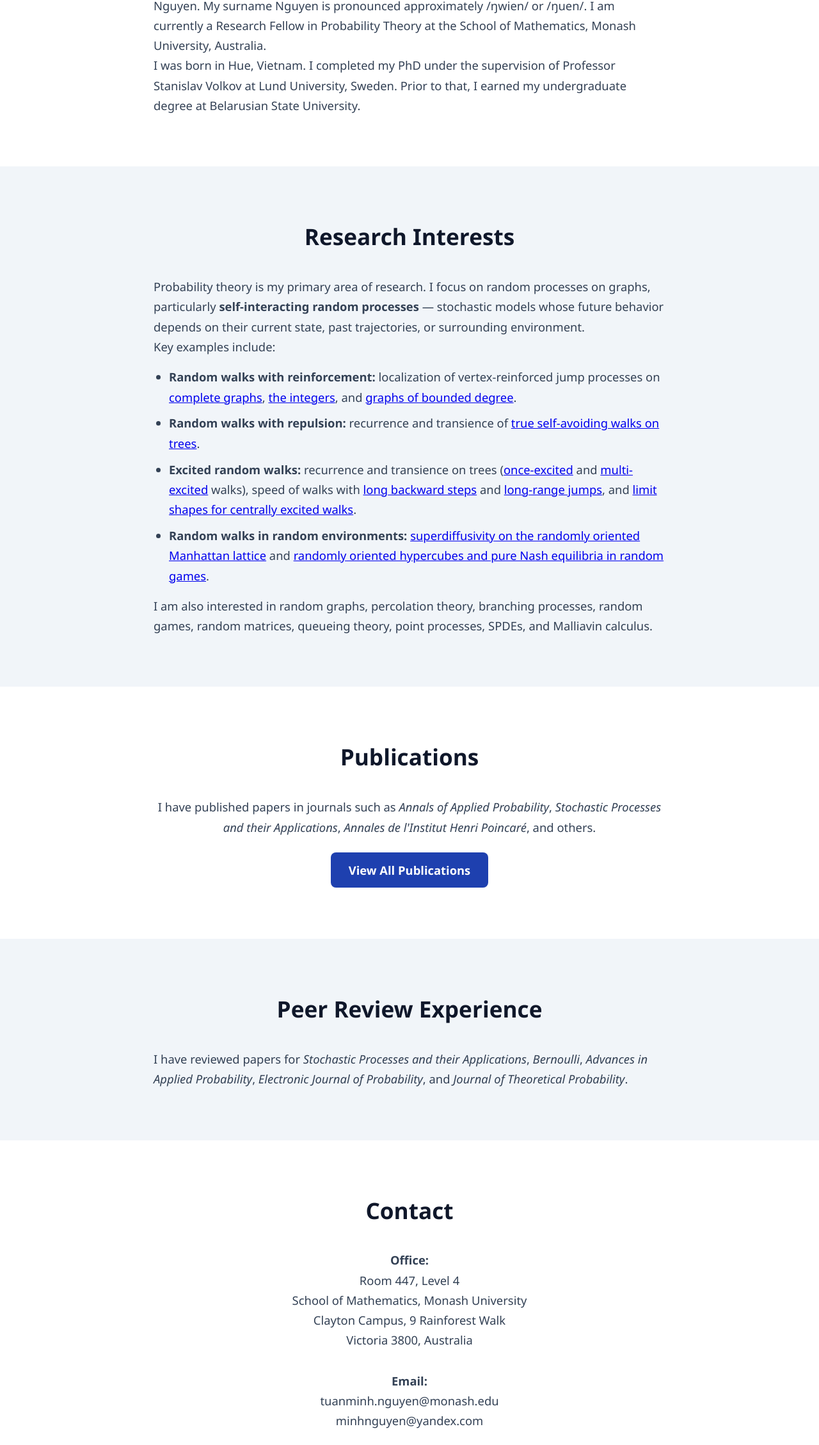
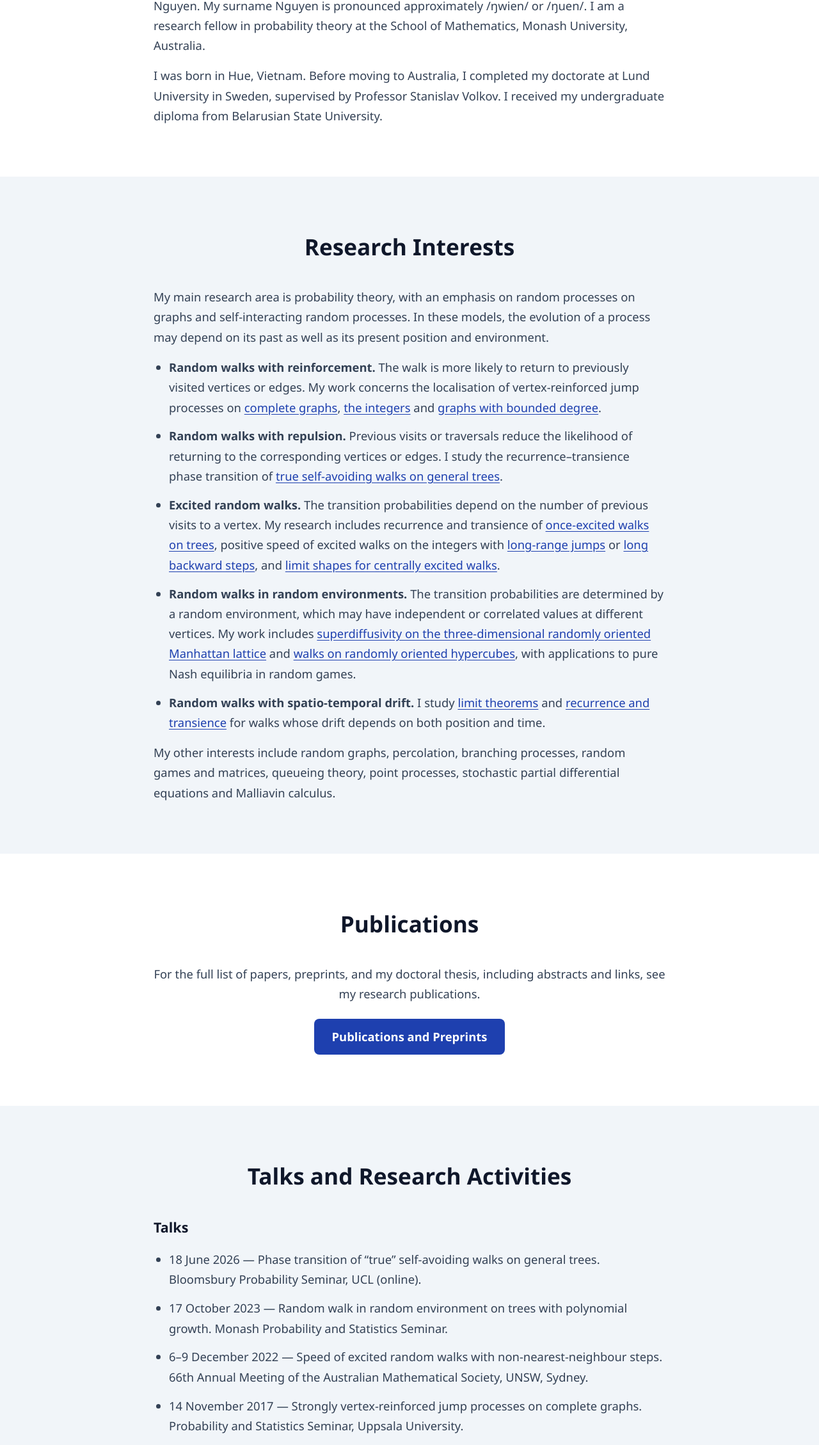
Before and after one commit to tuan-minh-nguyen/tuan-minh-nguyen.github.io, a plain HTML site: page index.html in a window 1280 px wide. Shown: the part 542-2800 px from the top of the page at 64% size. Drawn offline with Linux system fonts and the light colour scheme.

Commit message:
Restore personal academic context, research descriptions, talks and visits from Google Sites

```diff
--- a/index.html
+++ b/index.html
@@ -125,6 +125,12 @@
         .btn:hover {
             background: #1e3a8a;
         }
+        .content p + p { margin-top: 1rem; }
+        .content a:not(.btn) { color: var(--primary); text-underline-offset: 3px; }
+        .research-list li { margin-bottom: .85rem; }
+        .content h3 { margin-top: 1.5rem; color: var(--dark); }
+        section[id] { scroll-margin-top: 6rem; }
+        @media (max-width: 600px) { h1 { font-size: 2.2rem; } section { padding: 40px 0; } .nav-links { gap: .75rem 1rem; } }
     </style>
 </head>
 <body>
@@ -144,85 +150,102 @@
                 <a href="index.html">About</a>
                 <a href="#research">Research Interests</a>
                 <a href="publications.html">Publications</a>
+                <a href="#talks">Talks</a>
+                <a href="#peer-review">Peer Review</a>
                 <a href="#contact">Contact</a>
             </div>
         </div>
     </nav>
 
-    <!-- About Section -->
     <section id="about" class="about">
         <div class="container">
             <h2>About Me</h2>
             <div class="content">
-                <p>My name is <strong>Tuan-Minh Nguyen</strong> (Vietnamese: Nguyễn Tuấn Minh), also written as Minh Nguyen. My surname Nguyen is pronounced approximately /ŋwien/ or /ŋuen/. I am currently a Research Fellow in Probability Theory at the School of Mathematics, Monash University, Australia.</p>
-
-                <p>I was born in Hue, Vietnam. I completed my PhD under the supervision of Professor Stanislav Volkov at Lund University, Sweden. Prior to that, I earned my undergraduate degree at Belarusian State University.</p>
+                <p>My name is <strong>Tuan-Minh Nguyen</strong> (Nguyễn Tuấn Minh in Vietnamese), also known as Minh Nguyen. My surname Nguyen is pronounced approximately /ŋwien/ or /ŋuen/. I am a research fellow in probability theory at the School of Mathematics, Monash University, Australia.</p>
+                <p>I was born in Hue, Vietnam. Before moving to Australia, I completed my doctorate at Lund University in Sweden, supervised by Professor Stanislav Volkov. I received my undergraduate diploma from Belarusian State University.</p>
             </div>
         </div>
     </section>
 
-    <!-- Research Interests -->
     <section id="research" class="research">
         <div class="container">
             <h2>Research Interests</h2>
             <div class="content">
-                <p>Probability theory is my primary area of research. I focus on random processes on graphs, particularly <strong>self-interacting random processes</strong> — stochastic models whose future behavior depends on their current state, past trajectories, or surrounding environment.</p>
-
-                <p>Key examples include:</p>
-                <ul>
-                    <li><strong>Random walks with reinforcement:</strong> localization of vertex-reinforced jump processes on <a href="https://arxiv.org/abs/1810.06905">complete graphs</a>, <a href="https://arxiv.org/abs/2004.05927">the integers</a>, and <a href="https://arxiv.org/abs/2401.04366">graphs of bounded degree</a>.</li>
-                    <li><strong>Random walks with repulsion:</strong> recurrence and transience of <a href="https://arxiv.org/abs/2604.24389">true self-avoiding walks on trees</a>.</li>
-                    <li><strong>Excited random walks:</strong> recurrence and transience on trees (<a href="https://arxiv.org/abs/2602.16934">once-excited</a> and <a href="https://arxiv.org/abs/2610.40084">multi-excited</a> walks), speed of walks with <a href="https://arxiv.org/abs/2103.10610">long backward steps</a> and <a href="https://arxiv.org/abs/2011.00493">long-range jumps</a>, and <a href="https://arxiv.org/abs/2610.10162">limit shapes for centrally excited walks</a>.</li>
-                    <li><strong>Random walks in random environments:</strong> <a href="https://arxiv.org/abs/2608.21701">superdiffusivity on the randomly oriented Manhattan lattice</a> and <a href="https://arxiv.org/abs/2406.09732">randomly oriented hypercubes and pure Nash equilibria in random games</a>.</li>
+                <p>My main research area is probability theory, with an emphasis on random processes on graphs and self-interacting random processes. In these models, the evolution of a process may depend on its past as well as its present position and environment.</p>
+                <ul class="research-list">
+                    <li><strong>Random walks with reinforcement.</strong> The walk is more likely to return to previously visited vertices or edges. My work concerns the localisation of vertex-reinforced jump processes on <a href="publications.html#paper-7">complete graphs</a>, <a href="publications.html#paper-10">the integers</a> and <a href="publications.html#paper-12">graphs with bounded degree</a>.</li>
+                    <li><strong>Random walks with repulsion.</strong> Previous visits or traversals reduce the likelihood of returning to the corresponding vertices or edges. I study the recurrence–transience phase transition of <a href="publications.html#paper-14">true self-avoiding walks on general trees</a>.</li>
+                    <li><strong>Excited random walks.</strong> The transition probabilities depend on the number of previous visits to a vertex. My research includes recurrence and transience of <a href="publications.html#paper-13">once-excited walks on trees</a>, positive speed of excited walks on the integers with <a href="publications.html#paper-8">long-range jumps</a> or <a href="publications.html#paper-9">long backward steps</a>, and <a href="publications.html#paper-19">limit shapes for centrally excited walks</a>.</li>
+                    <li><strong>Random walks in random environments.</strong> The transition probabilities are determined by a random environment, which may have independent or correlated values at different vertices. My work includes <a href="publications.html#paper-16">superdiffusivity on the three-dimensional randomly oriented Manhattan lattice</a> and <a href="publications.html#paper-11">walks on randomly oriented hypercubes</a>, with applications to pure Nash equilibria in random games.</li>
+                    <li><strong>Random walks with spatio-temporal drift.</strong> I study <a href="publications.html#paper-15">limit theorems</a> and <a href="publications.html#paper-17">recurrence and transience</a> for walks whose drift depends on both position and time.</li>
                 </ul>
-
-                <p>I am also interested in random graphs, percolation theory, branching processes, random games, random matrices, queueing theory, point processes, SPDEs, and Malliavin calculus.</p>
+                <p>My other interests include random graphs, percolation, branching processes, random games and matrices, queueing theory, point processes, stochastic partial differential equations and Malliavin calculus.</p>
             </div>
         </div>
     </section>
 
-    <!-- Publications Teaser -->
-    <section style="background: white;">
+    <section id="publications" class="about">
         <div class="container">
             <h2>Publications</h2>
             <div class="content" style="text-align: center;">
-                <p>I have published papers in journals such as <em>Annals of Applied Probability</em>, <em>Stochastic Processes and their Applications</em>, <em>Annales de l'Institut Henri Poincaré</em>, and others.</p>
-
-                <a href="publications.html" class="btn">View All Publications</a>
+                <p>For the full list of papers, preprints, and my doctoral thesis, including abstracts and links, see my research publications.</p>
+                <a href="publications.html" class="btn">Publications and Preprints</a>
             </div>
         </div>
     </section>
 
-    <section id="peer-review" style="background: #f1f5f9;">
+    <section id="talks" class="research">
         <div class="container">
-            <h2>Peer Review Experience</h2>
+            <h2>Talks and Research Activities</h2>
             <div class="content">
-                <p>I have reviewed papers for <em>Stochastic Processes and their Applications</em>, <em>Bernoulli</em>, <em>Advances in Applied Probability</em>, <em>Electronic Journal of Probability</em>, and <em>Journal of Theoretical Probability</em>.</p>
+                <h3>Talks</h3>
+                <ul class="research-list">
+                    <li>18 June 2026 — Phase transition of “true” self-avoiding walks on general trees. Bloomsbury Probability Seminar, UCL (online).</li>
+                    <li>17 October 2023 — Random walk in random environment on trees with polynomial growth. Monash Probability and Statistics Seminar.</li>
+                    <li>6–9 December 2022 — Speed of excited random walks with non-nearest-neighbour steps. 66th Annual Meeting of the Australian Mathematical Society, UNSW, Sydney.</li>
+                    <li>14 November 2017 — Strongly vertex-reinforced jump processes on complete graphs. Probability and Statistics Seminar, Uppsala University.</li>
+                    <li>2–14 July 2017 — Strongly vertex-reinforced jump processes on complete graphs. 47th Saint-Flour Probability Summer School, France.</li>
+                    <li>15 May 2017 — Strongly vertex-reinforced jump processes on complete graphs. PhD Seminar, Lund University.</li>
+                    <li>1–4 February 2016 — Random subdivision of polygons. New Developments in Processes with Reinforcement, Heilbronn Institute, Bristol.</li>
+                    <li>22 May 2015 — A universal result for consecutive random subdivision of polygons. Statistics Seminar, Lund University.</li>
+                    <li>5–9 November 2012 — Malliavin-Stein method for multi-dimensional U-statistics of Poisson point processes. XI Belarusian Mathematical Conference, Minsk.</li>
+                    <li>31 October–3 November 2011 — Queueing system GI/M/1 with randomized threshold admission control. CSIST'2011, Minsk.</li>
+                </ul>
+                <h3>Research Schools, Visits and Workshops</h3>
+                <ul class="research-list">
+                    <li>6–10 January 2025 — Probabilistic Models in Evolutionary Biology and Game Theory, Creswick, Australia.</li>
+                    <li>December 2024 — Stochastic Systems for Anomalous Diffusion, Isaac Newton Institute, Cambridge.</li>
+                    <li>5–11 March 2023 — MATRIX-MFO Tandem Workshop: Stochastic Reinforcement Processes and Graphs, Creswick.</li>
+                    <li>19–23 March 2018 — ERC Ichaos Working Group, Institut d’Études Scientifiques de Cargèse, France.</li>
+                    <li>4–8 April 2016 — UK Easter Probability Meeting: Random Structures Arising in Physics and Analysis, Lancaster University.</li>
+                    <li>5–10 July 2015 — LMS-CMI Research School: Developments in Modern Probability, Oxford University.</li>
+                    <li>25 August–2 September 2014 — School on Random Geometry and Random Matrices, ICTP-SAIFR, São Paulo.</li>
+                    <li>19–30 August 2013 — School on Mathematical Statistical Physics, Prague.</li>
+                </ul>
             </div>
         </div>
     </section>
 
-    <!-- Contact -->
-    <section id="contact" class="contact">
+    <section id="peer-review" class="about">
+        <div class="container">
+            <h2>Peer Review Experience</h2>
+            <div class="content">
+                <p>I have reviewed papers for probability journals including <em>Stochastic Processes and their Applications</em>, <em>Bernoulli</em>, <em>Advances in Applied Probability</em>, <em>Electronic Journal of Probability</em> and <em>Journal of Theoretical Probability</em>.</p>
+            </div>
+        </div>
+    </section>
+
+    <section id="contact" class="research">
         <div class="container">
             <h2>Contact</h2>
-            <div class="content" style="text-align: center;">
-                <p><strong>Office:</strong><br>
-                Room 447, Level 4<br>
-                School of Mathematics, Monash University<br>
+            <div class="content">
+                <p><strong>Office address:</strong><br>
+                Room 447, Level 4, School of Mathematics, Monash University<br>
                 Clayton Campus, 9 Rainforest Walk<br>
                 Victoria 3800, Australia</p>
-
-                <p style="margin-top: 2rem;">
-                    <strong>Email:</strong><br>
-                    tuanminh.nguyen@monash.edu<br>
-                    minhnguyen@yandex.com
-                </p>
-
-                <p style="margin-top: 2rem;">
-                    Google Sites: <a href="https://sites.google.com/site/minhbsu/">Academic homepage</a><br>
-                    Personal blog: <a href="https://tuanminh1988.wordpress.com/" target="_blank">tuanminh1988.wordpress.com</a>
-                </p>
+                <p><strong>Email:</strong> <a href="mailto:tuanminh.nguyen@monash.edu">tuanminh.nguyen@monash.edu</a> or <a href="mailto:minhnguyen@yandex.com">minhnguyen@yandex.com</a></p>
+                <p>I also maintain a <a href="https://tuanminh1988.wordpress.com/">personal blog</a> with miscellaneous writings in Vietnamese and English.</p>
+                <p><a href="https://sites.google.com/site/minhbsu/">Google Sites homepage</a> · <a href="https://sites.google.com/site/minhbsu/publications">Original research page</a></p>
             </div>
         </div>
     </section>
```
